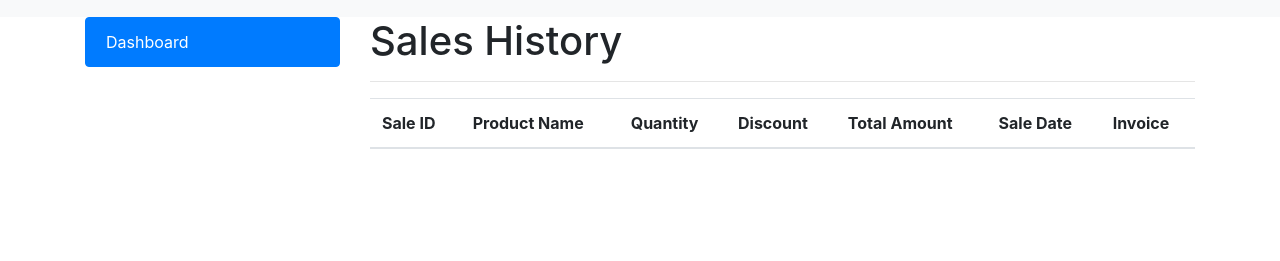
After one commit to thenewone567/www, a PHP site: template views/sales-history.php in a window 1280 px wide. The commit adds this page. Shown: the part 39-300 px from the top of the page. Run offline with PHP 8.4, Linux system fonts and the light colour scheme; the template is opened without the code that fills it, so the values that code supplies are empty; some libraries are stand-ins or nearby versions.

Commit message:
Add functionality for creating new sales and viewing sales history.

```diff
--- a/routes/web.php
+++ b/routes/web.php
@@ -7,13 +7,16 @@ $routes = [
     'login' => 'LoginController@showLoginForm',
     'login/process' => 'LoginController@login',
     'logout' => 'LoginController@logout',
+    'sales/new' => 'SalesController@showNewSaleForm',
+    'sales/create' => 'SalesController@createSale',
+    'sales/history' => 'SalesController@showSalesHistory',
 ];
 
 // Match the route
 $method = $_SERVER['REQUEST_METHOD'];
 foreach ($routes as $route => $action) {
     if ($requestUri === $route) {
-        if ($method === 'POST' && $route === 'login/process') {
+        if ($method === 'POST' && ($route === 'login/process' || $route === 'sales/create')) {
             $parts = explode('@', $action);
             $controllerName = $parts[0];
             $methodName = $parts[1];
--- /dev/null
+++ b/views/sales-history.php
@@ -0,0 +1,39 @@
+<?php require_once ROOT_PATH . 'views/header.php'; ?>
+
+<div class="row">
+    <div class="col-md-3">
+        <?php require_once ROOT_PATH . 'views/sidebar.php'; ?>
+    </div>
+    <div class="col-md-9">
+        <h1>Sales History</h1>
+        <hr>
+        <table class="table">
+            <thead>
+                <tr>
+                    <th>Sale ID</th>
+                    <th>Product Name</th>
+                    <th>Quantity</th>
+                    <th>Discount</th>
+                    <th>Total Amount</th>
+                    <th>Sale Date</th>
+                    <th>Invoice</th>
+                </tr>
+            </thead>
+            <tbody>
+                <?php foreach ($sales as $sale) : ?>
+                    <tr>
+                        <td><?php echo $sale['SaleID']; ?></td>
+                        <td><?php echo $sale['ProductName']; ?></td>
+                        <td><?php echo $sale['Quantity']; ?></td>
+                        <td><?php echo $sale['Discount']; ?></td>
+                        <td><?php echo $sale['TotalAmount']; ?></td>
+                        <td><?php echo $sale['SaleDate']; ?></td>
+                        <td><a href="<?php echo $sale['InvoiceLink']; ?>">View Invoice</a></td>
+                    </tr>
+                <?php endforeach; ?>
+            </tbody>
+        </table>
+    </div>
+</div>
+
+<?php require_once ROOT_PATH . 'views/footer.php'; ?>
--- a/views/sidebar.php
+++ b/views/sidebar.php
@@ -15,7 +15,8 @@
         } elseif ($user['role'] === 'Manager') {
             ?>
             <a href="#" class="list-group-item list-group-item-action">Products</a>
-            <a href="#" class="list-group-item list-group-item-action">Sales</a>
+            <a href="/sales/new" class="list-group-item list-group-item-action">New Sale</a>
+            <a href="/sales/history" class="list-group-item list-group-item-action">Sales History</a>
             <a href="#" class="list-group-item list-group-item-action">Purchases</a>
             <?php
         } elseif ($user['role'] === 'Supervisor') {
```
Also changed, not shown: controllers/SalesController.php (added, +35 -0 lines), models/Sale.php (added, +46 -0 lines), views/new-sale.php (added, +32 -0 lines).
